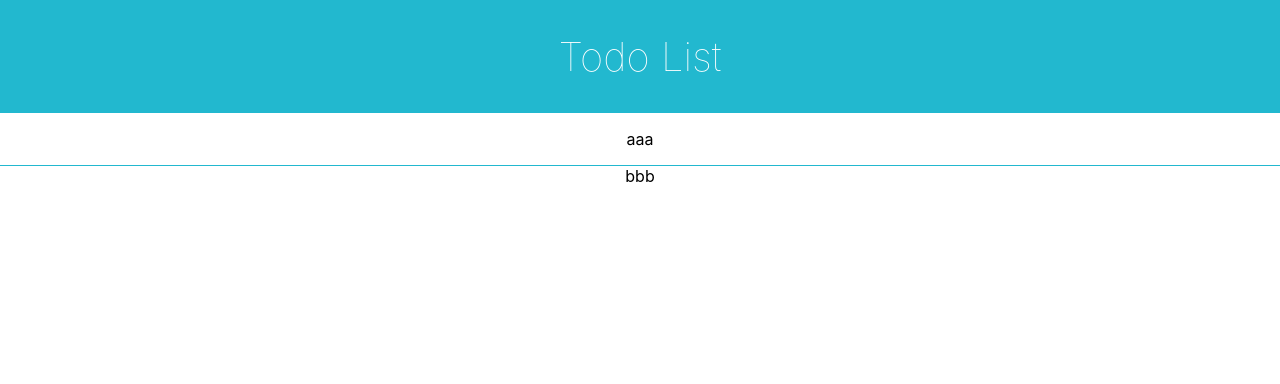
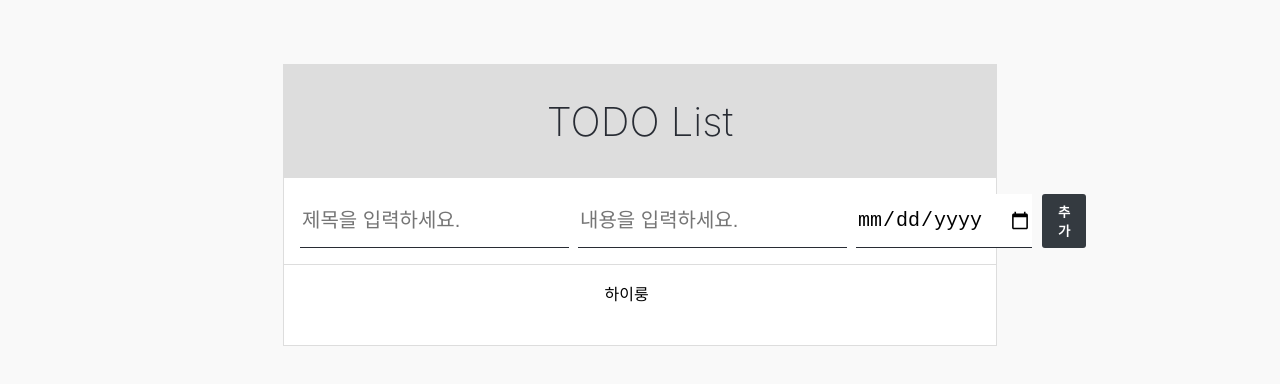
Before and after one commit to squarePark/todolist, a React (Create React App) app in the folder frontend/: page / in a window 1280 px wide. Shown: the top 384 px of the page. Built offline with nearby package versions, Linux system fonts and the light colour scheme.

Commit message:
- form, table, todo-list-template 컴포넌트 추가 - css 추가

```diff
--- /dev/null
+++ b/frontend/src/components/form.css
@@ -0,0 +1,26 @@
+.form {
+    display: flex;
+}
+
+.form input {
+    flex: 1;
+    font-size: 1.25rem;
+    outline: none;
+    border: none;
+    border-bottom: 1px solid #282c34;
+}
+
+.create-btn {
+    padding: 0.5rem 1rem;
+    margin-left: 10px;
+    background: #343a40;
+    border-radius: 3px;
+    color: white;
+    font-weight: 600;
+    cursor: pointer;
+    border: 0;
+}
+
+.create-btn:hover {
+    background: #23272b;
+}
--- /dev/null
+++ b/frontend/src/components/form.js
@@ -0,0 +1,59 @@
+import React, { Component } from 'react';
+import './form.css';
+
+
+class Form extends Component {
+  constructor(props) {
+    super(props);
+
+    this.onChanged = this.onChanged.bind(this);
+    this.onCreate = this.onCreate.bind(this);
+
+    this.state = {
+      value: ''
+    };
+  }
+
+  onChanged() {
+
+  }
+
+  onCreate() {
+
+  }
+
+  render() {
+    return(
+      <div className="form">
+        <input
+          name={ this.props.name }
+          value={ this.state.value }
+          onChange={ this.onChanged }
+          placeholder="제목을 입력하세요."
+        />
+        &nbsp;&nbsp;
+        <input
+          name={ this.props.name }
+          value={ this.state.value }
+          onChange={ this.onChanged }
+          placeholder="내용을 입력하세요."
+        />
+        &nbsp;&nbsp;
+        <input
+          name={ this.props.name }
+          value={ this.state.value }
+          onChange={ this.onChanged }
+          type="date"
+        />
+        <button
+          className="create-btn"
+          type="button"
+          onClick={ this.onCreate }>
+          추가
+        </button>
+      </div>
+    );
+  }
+};
+
+export default Form;
--- /dev/null
+++ b/frontend/src/components/table.css
@@ -0,0 +1,47 @@
+.todo-item {
+    padding: 1rem;
+    display: flex;
+    align-items: center; /* 세로 가운데 정렬 */
+    cursor: pointer;
+    transition: all 0.15s;
+    user-select: none;
+}
+
+.todo-item:hover {
+    background: #ddd;
+}
+
+/* todo-item 에 마우스가 있을때만 .remove 보이기 */
+.todo-item:hover .remove {
+    opacity: 1;
+}
+
+/* todo-item 사이에 윗 테두리 */
+.todo-item + .todo-item {
+    border-top: 1px solid #f1f3f5;
+}
+
+.remove {
+    margin-right: 1rem;
+    color: #e64980;
+    font-weight: 600;
+    opacity: 0;
+}
+
+.todo-text {
+    flex: 1; /* 체크, 엑스를 제외한 공간 다 채우기 */
+    word-break: break-all;
+}
+
+.checked {
+    text-decoration: line-through;
+    color: #adb5bd;
+}
+
+.check-mark {
+    font-size: 1.5rem;
+    line-height: 1rem;
+    margin-left: 1rem;
+    color: #3bc9db;
+    font-weight: 800;
+}
--- /dev/null
+++ b/frontend/src/components/table.js
@@ -0,0 +1,25 @@
+import React, { Component } from 'react';
+import './table.css';
+
+
+class Table extends Component {
+  render() {
+    const { text, checked, id, onToggle, onRemove } = this.props;
+    return (
+      <div className="todo-item" onClick={ (event) => onToggle(id, event) }>
+        <div className={`todo-text ${checked && 'checked'}`}>
+          <div>{ text }</div>
+        </div>
+        <div className="remove" onClick={(e) => {
+          e.stopPropagation(); // onToggle 이 실행되지 않도록 함
+          onRemove(id)}
+        }>&times;</div>
+        {
+          checked && (<div className="check-mark">✓</div>)
+        }
+      </div>
+    );
+  }
+}
+
+export default Table;
--- a/frontend/src/components/todo-list-template.css
+++ b/frontend/src/components/todo-list-template.css
@@ -1,25 +1,24 @@
-todo-list-template {
+.todo-list-template {
   background: white;
-  width: 512px;
-  box-shadow: 0 3px 6px rgba(0,0,0,0.16), 0 3px 6px rgba(0,0,0,0.23); /* 그림자 */
-  margin: 0 auto; /* 페이지 중앙 정렬 */
-  margin-top: 4rem;
+  width: 712px;
+  margin: 4rem auto 0;
+  border: 1px solid #ddd;
 }
 
 .title {
   padding: 2rem;
   font-size: 2.5rem;
   text-align: center;
-  font-weight: 100;
-  background: #22b8cf;;
-  color: white;
+  font-weight: 200;
+  background: #ddd;
+  color: #282c34;
 }
 
 .form-wrapper {
   padding: 1rem;
-  border-bottom: 1px solid #22b8cf;
+  border-bottom: 1px solid #ddd;
 }
 
-.todos-wrapper {
+.todo-wrapper {
   min-height: 5rem;
 }
--- a/frontend/src/components/todo-list-template.js
+++ b/frontend/src/components/todo-list-template.js
@@ -1,25 +1,39 @@
 import React, { Component } from 'react';
 import './todo-list-template.css';
+import Form from "./form";
+import Table from "./table";
 
 
 class TodoListTemplate extends Component {
   constructor(props) {
     super(props);
 
-    this.state = {};
+    this.onToggle = this.onToggle.bind(this);
+
+    this.state = {
+      checked: false
+    };
+  }
+
+  onToggle(id, event) {
+    console.log(event.target);
   }
 
   render() {
     return (
       <main className="todo-list-template">
         <div className="title">
-          Todo List
+          TODO List
         </div>
         <section className="form-wrapper">
-          aaa
+          <Form />
         </section>
-        <section className="todos-wrapper">
-          bbb
+        <section className="todo-wrapper">
+          <Table
+            text="하이룽"
+            onToggle={ this.onToggle }
+            checked={ this.state.checked }
+          />
         </section>
       </main>
     );
--- a/frontend/src/index.css
+++ b/frontend/src/index.css
@@ -1,5 +1,8 @@
 body {
   margin: 0;
+  padding: 0;
+  font-family: sans-serif;
+  background: #f9f9f9;
   font-family: -apple-system, BlinkMacSystemFont, 'Segoe UI', 'Roboto', 'Oxygen',
     'Ubuntu', 'Cantarell', 'Fira Sans', 'Droid Sans', 'Helvetica Neue',
     sans-serif;
```
